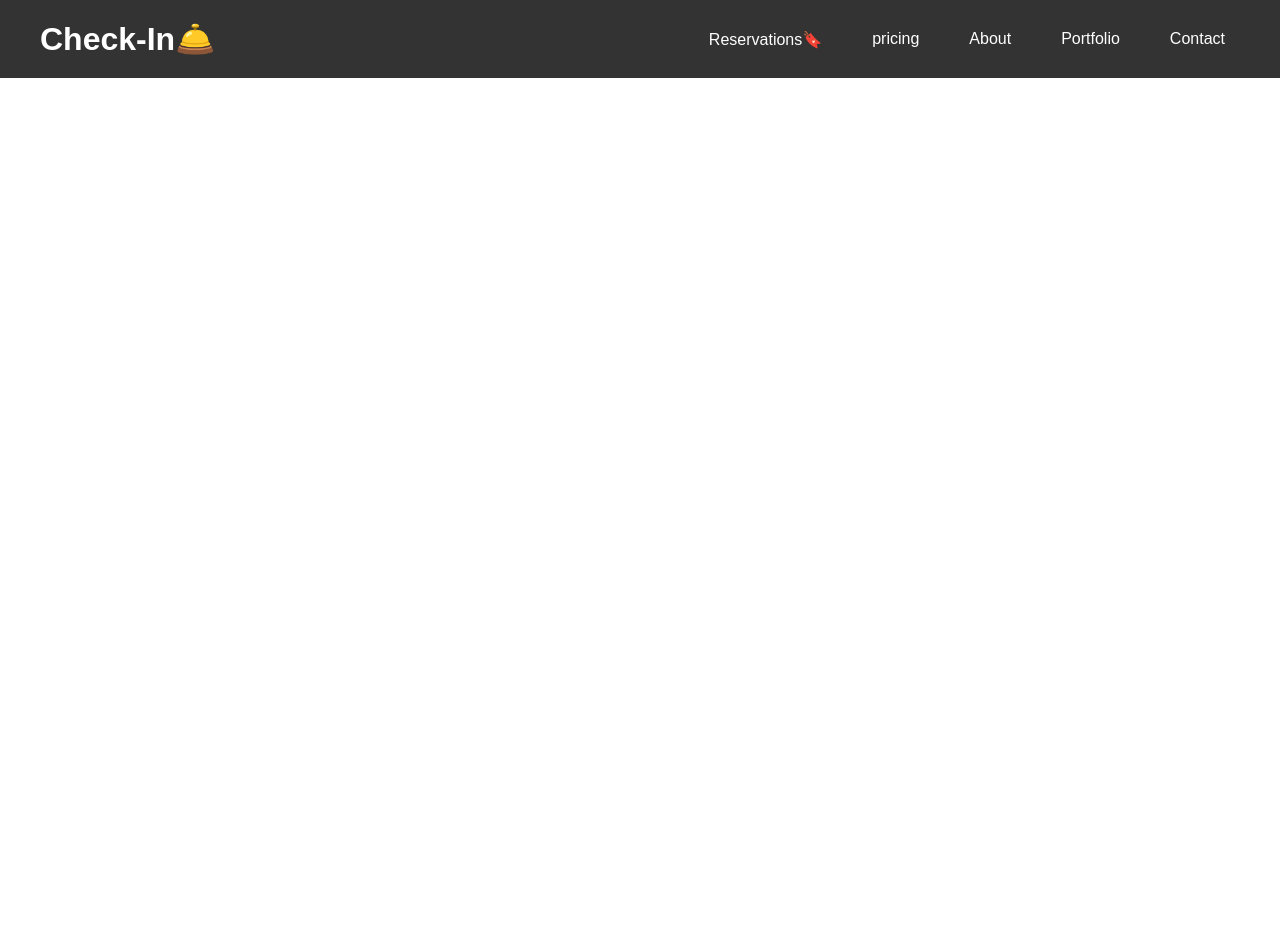
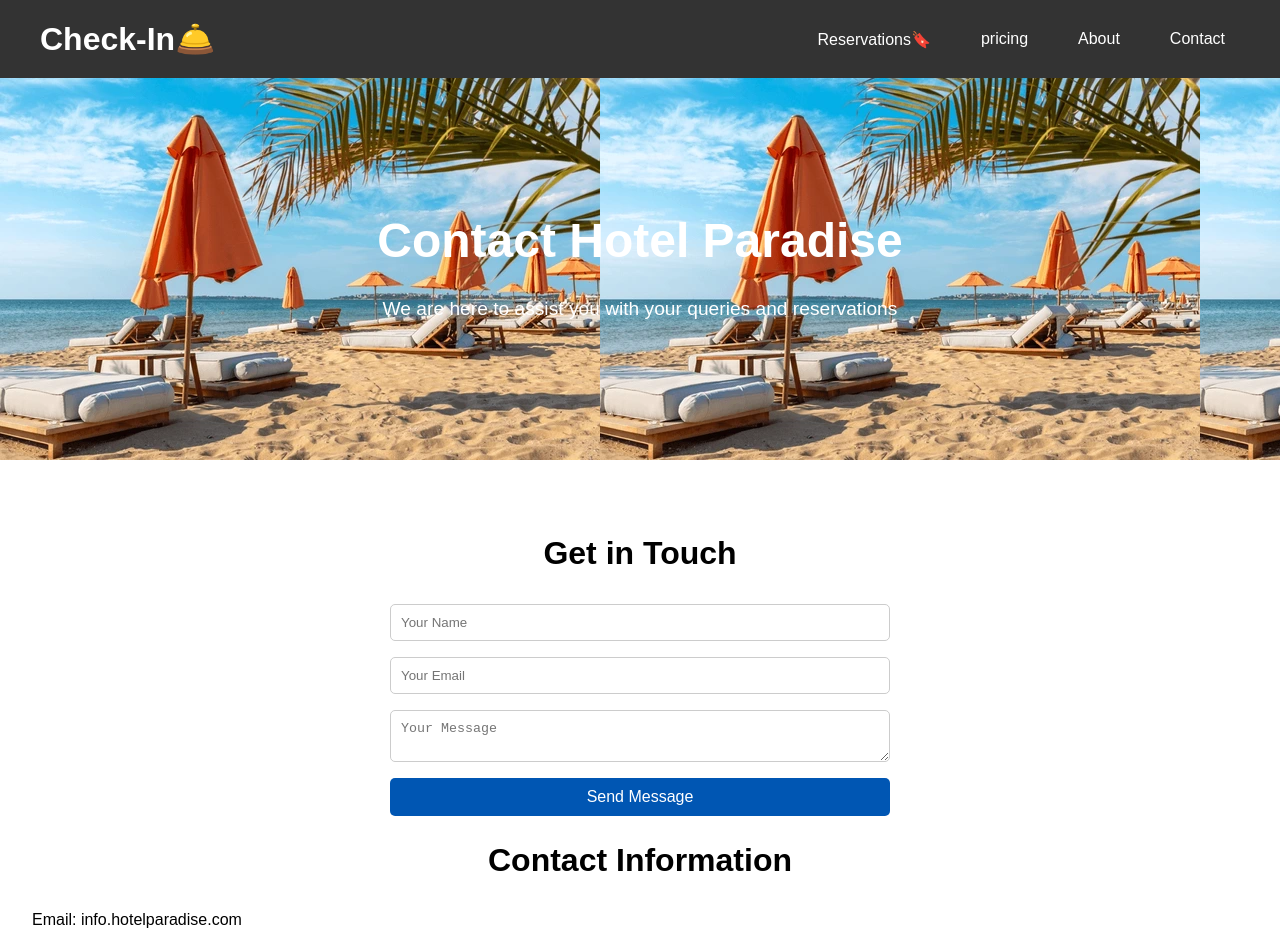
Before and after one commit to oshanAmarasuriya/checkInn-frontend, an Angular app: page /contact in a window 1280 px wide. Before the commit this address led to /. Shown: the top 945 px of the page. Before the commit the page ends 800 px from the top, so only its background shows below. Built offline with nearby package versions, Linux system fonts and the light colour scheme.

Commit message:
Implement contact page

```diff
--- a/src/app/app.routes.ts
+++ b/src/app/app.routes.ts
@@ -3,9 +3,11 @@ import { HomeComponent } from './home/home.component';
 import { ReservComponent } from './reserv/reserv.component';
 import { PricingComponent } from './pricing/pricing.component';
 import { AboutComponent } from './about/about.component';
+import { ContactComponent } from './contact/contact.component';
 
 
 export const routes: Routes = [{ path: '', component: HomeComponent }, // Default route
     { path: 'reservations', component: ReservComponent },
     { path: 'pricing', component: PricingComponent },
-    { path: 'about', component: AboutComponent }];
+    { path: 'about', component: AboutComponent },
+    { path: 'contact', component: ContactComponent }];
--- /dev/null
+++ b/src/app/contact/contact.component.css
@@ -0,0 +1,78 @@
+/* CSS styles for the hotel contact page */
+
+body {
+    font-family: Arial, sans-serif;
+    margin: 0;
+    padding: 0;
+    box-sizing: border-box;
+  }
+
+
+
+  .contact-header {
+    background-image: url('/assets/hotel2.jpg');
+    height: 50vh;
+    color: white;
+    display: flex;
+    flex-direction: column;
+    justify-content: center;
+    align-items: center;
+    text-align: center;
+  }
+
+  .contact-header h1 {
+    font-size: 3rem;
+    margin-bottom: 10px;
+  }
+
+  .contact-header p {
+    font-size: 1.2rem;
+  }
+
+  .contact-section {
+    padding: 3rem 2rem;
+  }
+
+  .section-title {
+    text-align: center;
+    font-size: 2rem;
+    margin-bottom: 2rem;
+  }
+
+  .contact-form {
+    display: flex;
+    flex-direction: column;
+    gap: 1rem;
+    max-width: 500px;
+    margin: 0 auto;
+  }
+
+  .contact-form input,
+  .contact-form textarea {
+    width: 100%;
+    padding: 10px;
+    border: 1px solid #ccc;
+    border-radius: 5px;
+    box-sizing: border-box;
+  }
+
+  .contact-form button {
+    background: #0056b3;
+    color: white;
+    padding: 10px 15px;
+    border: none;
+    border-radius: 5px;
+    cursor: pointer;
+    font-size: 16px;
+  }
+
+  .contact-form button:hover {
+    background: #004094;
+  }
+
+  footer {
+    background: black;
+    color: white;
+    padding: 1.5rem;
+    text-align: center;
+  }
--- /dev/null
+++ b/src/app/contact/contact.component.html
@@ -0,0 +1,33 @@
+<!DOCTYPE html>
+<html lang="en">
+<head>
+  <meta charset="UTF-8">
+  <meta name="viewport" content="width=device-width, initial-scale=1.0">
+  <title>Hotel Management - Contact Us</title>
+</head>
+<body>
+
+  <header class="contact-header">
+    <h1>Contact Hotel Paradise</h1>
+    <p>We are here to assist you with your queries and reservations</p>
+  </header>
+
+  <section id="contact" class="contact-section">
+    <h2 class="section-title">Get in Touch</h2>
+    <form class="contact-form">
+      <input type="text" placeholder="Your Name" required>
+      <input type="email" placeholder="Your Email" required>
+      <textarea placeholder="Your Message" required></textarea>
+      <button type="submit">Send Message</button>
+    </form>
+    <h2 class="section-title">Contact Information</h2>
+    <p>Email: info.hotelparadise.com</p>
+    <p>Phone: +1 (123) 456-7890</p>
+    <p>Address: 123 Paradise Lane, City Center, Country</p>
+  </section>
+
+  <footer>
+    <p>&copy; 2025 Hotel Paradise. All Rights Reserved.</p>
+  </footer>
+</body>
+</html>
--- a/src/app/navbar/navbar.component.html
+++ b/src/app/navbar/navbar.component.html
@@ -1,17 +1,5 @@
 <nav class="navbar">
 
-
-    <!-- <ul class="nav-list">
-
-      <li class="nav-item"><a routerLink="">Check-In🛎️</a></li>
-      <li class="nav-item"><a routerLink="/reservations">Reservations🔖</a></li>
-      <li class="nav-item"><a routerLink="/addPolicy">Insert Package⬇️</a></li>
-      <li class="nav-item"><a routerLink="/allPolicies">Packages🧳</a></li>
-      <li class="nav-item"><a routerLink="/users">User👤</a></li>
-      <li class="nav-item"><h2 class="title">CheckInn🏨  &nbsp;<a (click)="onClick()" routerLink="/login">
-        <img style="max-width: 30px;" src="..\assets\logout.jpg" alt="Logo"></a ></h2></li>
-
-    </ul> -->
 
     <!DOCTYPE html>
 <html lang="en">
@@ -25,8 +13,7 @@
                 <li><a routerLink="/reservations">Reservations🔖</a></li>
                 <li><a routerLink="/pricing">pricing</a></li>
                 <li><a routerLink="/about">About</a></li>
-                <li><a href="#">Portfolio</a></li>
-                <li><a href="#">Contact</a></li>
+                <li><a routerLink="/contact">Contact</a></li>
             </ul>
         </div>
     </nav>
```
Also changed, not shown: src/app/contact/contact.component.ts (added, +12 -0 lines), src/assets/hotel2.jpg (added), 1 other file (tests, documents, lock files or other folders).
